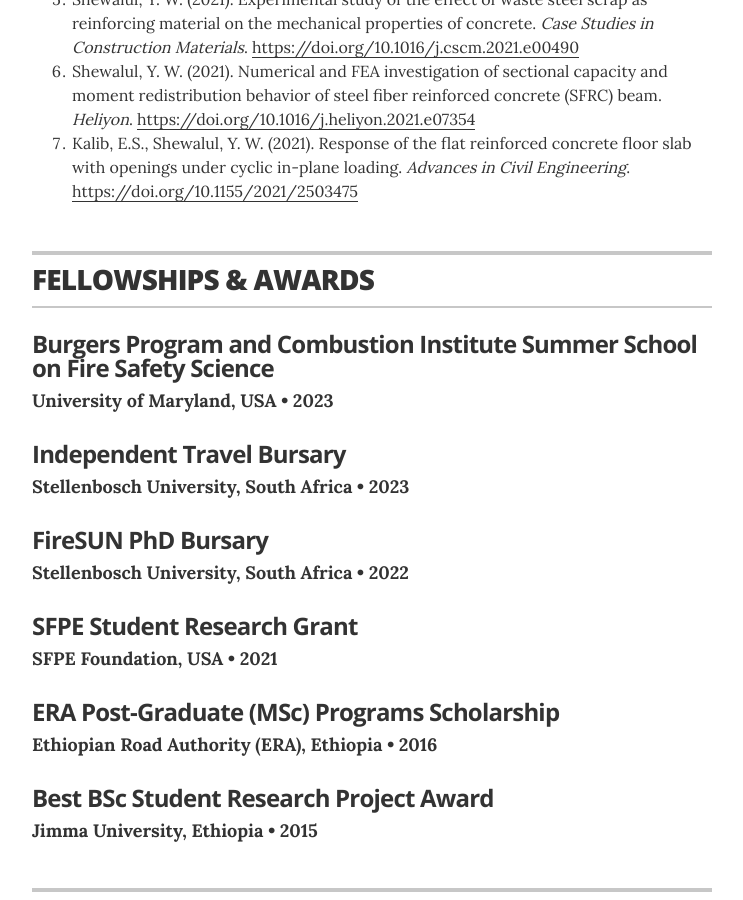
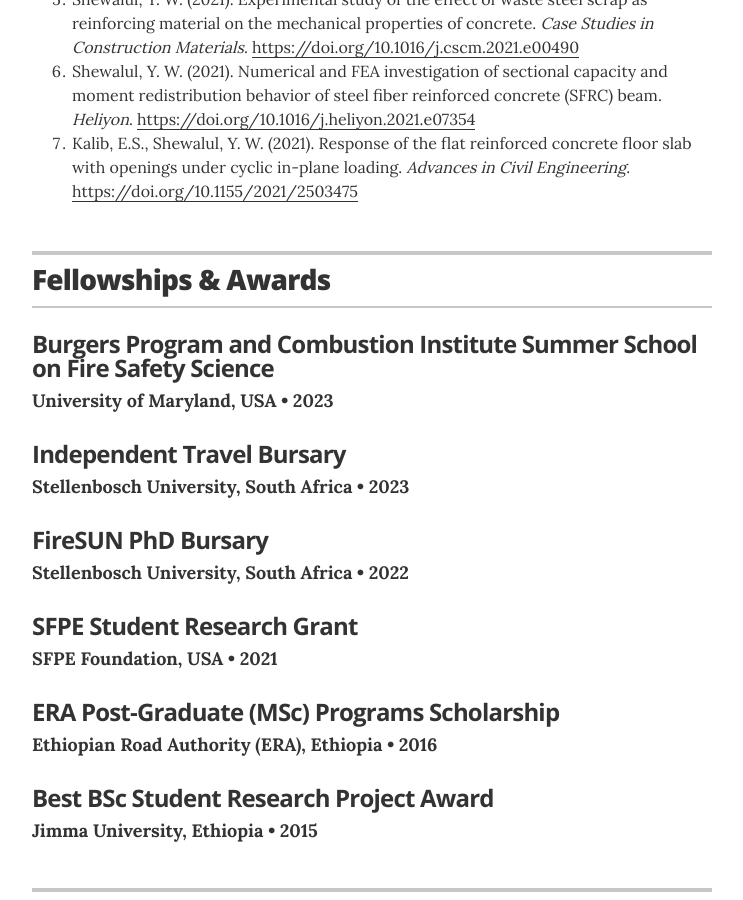
Before and after one commit to yshewalul/portfolio, a Jekyll site: the page built from index.html, in a window 1280 px wide and 900 px high, scrolled down 2327 px. Shown: the whole window, without its empty margins (268-1011 px from the left). Built offline with Jekyll 4.4.1, drawn with Linux system fonts in a browser that asks for light colours.

```diff
--- a/_layouts/resume.html
+++ b/_layouts/resume.html
@@ -127,7 +127,7 @@
       <section class="content-section">
 
         <header class="section-header">
-          <h2>FELLOWSHIPS & AWARDS </h2>
+          <h2>Fellowships & Awards </h2>
         </header>
 
         {% for recognition in site.data.recognitions %}
```
